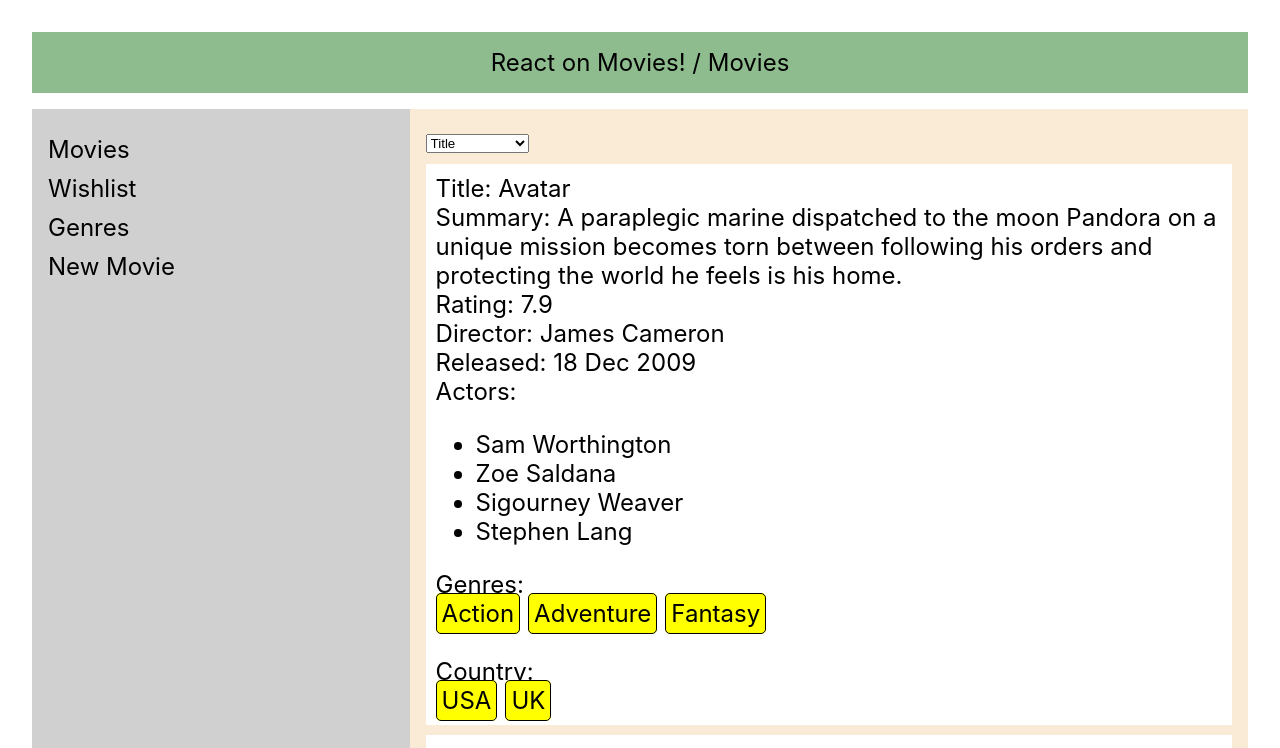
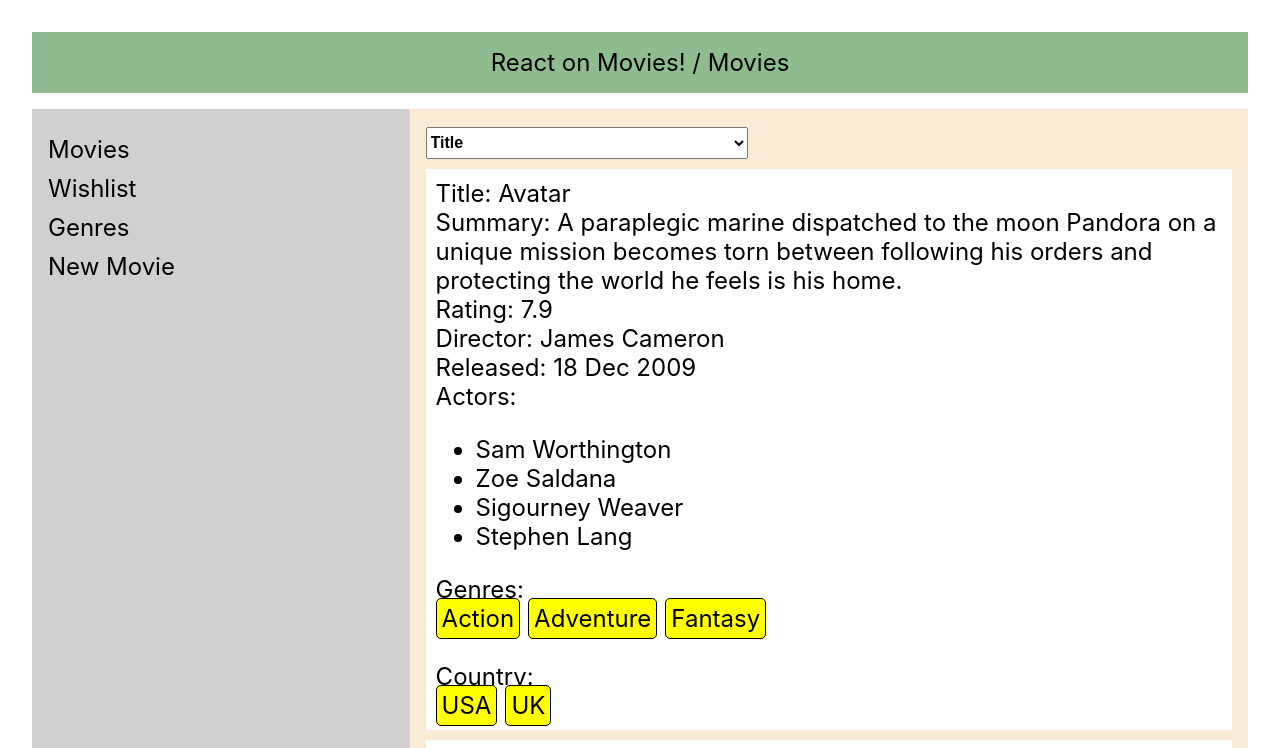
Before and after one commit to rajduggal/march-2023-movie-app, a React (Create React App) app: page / in a window 1280 px wide. Shown: the top 748 px of the page. Built offline with nearby package versions, Linux system fonts and the light colour scheme.

Commit message:
updated code

```diff
--- a/src/App.js
+++ b/src/App.js
@@ -4,6 +4,7 @@ import { useState, useEffect } from "react";
 import Header from "./components/Header";
 import SideNav from "./components/Sidenav";
 import MoviesList from "./components/Movies";
+import Sort from "./components/Sort";
 
 // Inline styling - add styling to the element itself
 // External styles - importing some classes from a file, and targetting the elements by class
@@ -19,12 +20,20 @@ const App = () => {
     setSelectedSection(value);
   };
 
+  const sortItems = (order) => {
+    console.log("Order by", order);
+    //return; //data
+  };
+
   return (
     <div className="App">
       <Header title={title} currentPage={selectedSection} />
       <div className="main-content">
         <SideNav items={NavItems} update={updateNavItem} />
-        <MoviesList />
+        <div>
+          <Sort updateOrder={sortItems} />
+          <MoviesList />
+        </div>
       </div>
     </div>
   );
--- a/src/components/Header.js
+++ b/src/components/Header.js
@@ -1,3 +1,5 @@
+import React, { useEffect } from "react";
+
 const Header = ({ title, currentPage }) => {
   return (
     <div className="header">
--- a/src/components/Movies.js
+++ b/src/components/Movies.js
@@ -1,5 +1,4 @@
 import MovieTile from "./MovieTile";
-import Sort from "./Sort";
 
 const movies = require("../data/movies.json");
 
@@ -10,14 +9,8 @@ const movieStyle = {
 };
 
 const MoviesList = () => {
-  const sortItems = (order) => {
-    console.log("Order by", order);
-    //return; //data
-  };
-
   return (
     <div>
-      <Sort updateOrder={sortItems} />
       {movies.map((movie) => {
         return <MovieTile movie={movie} styles={movieStyle} />;
       })}
--- a/src/components/Sort.js
+++ b/src/components/Sort.js
@@ -1,9 +1,16 @@
 const sortingItems = ["Title", "Release Date", "Rating"];
+
+const selectStyle = {
+  width: "40%",
+  height: "2rem",
+  fontSize: "1rem",
+  fontWeight: "bold",
+};
 
 const Sort = ({ updateOrder }) => {
   return (
     <div>
-      <select onChange={updateOrder}>
+      <select style={selectStyle} onChange={updateOrder}>
         {sortingItems.map((option) => {
           return <option>{option}</option>;
         })}
```
